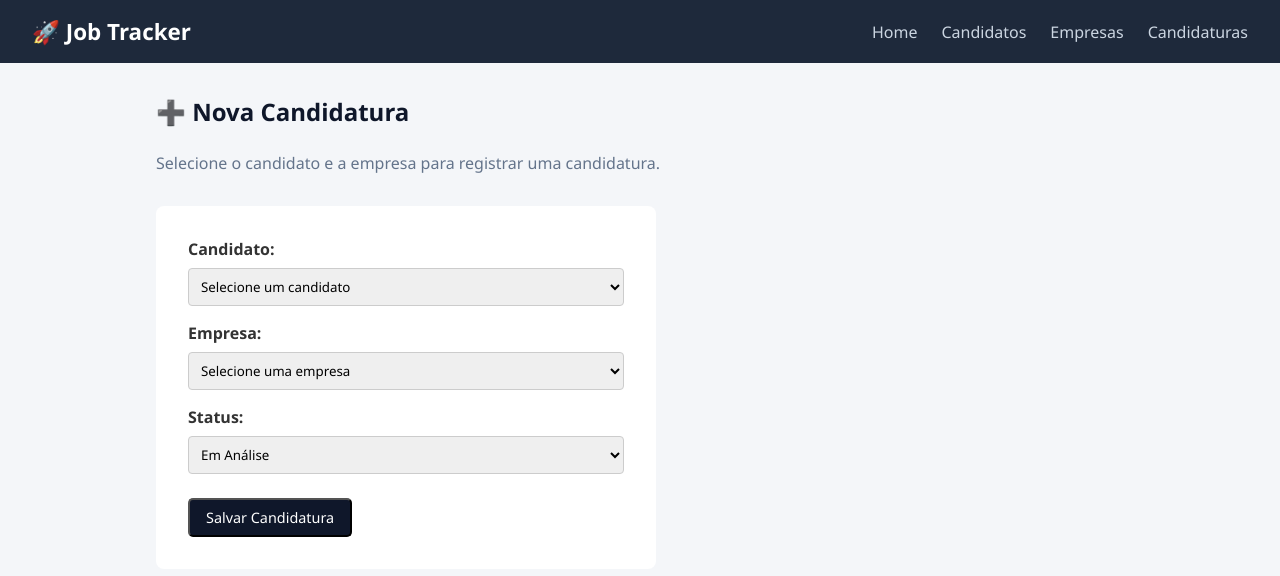
After one commit to carolresolve/job-application-tracker, a Flask app: page /candidaturas/nova in a window 1280 px wide. The commit adds this page. Shown: the top 576 px of the page. Run offline with Flask 3, Linux system fonts and the light colour scheme; data that the repository does not hold is empty.

Commit message:
feat: adiciona rotas, tabela e formulario de candidaturas com integração no dashboard

```diff
--- a/app.py
+++ b/app.py
@@ -1,5 +1,6 @@
-from flask import Flask, render_template
+from flask import Flask, render_template, request, redirect, url_for
 from database.conexao import conectar_banco
+from bson.objectid import ObjectId
 
 app = Flask(__name__)
 
@@ -19,5 +20,40 @@ def home():
         total_candidaturas=total_cand_vagas
     )
 
+@app.route("/candidaturas")
+def listar_candidaturas():
+    banco = conectar_banco()
+    # Busca todas as candidaturas no MongoDB
+    candidaturas = list(banco["candidaturas"].find())
+    return render_template("candidaturas.html", candidaturas=candidaturas)
+
+@app.route("/candidaturas/nova", methods=["GET", "POST"])
+def cadastrar_candidatura():
+ banco = conectar_banco()
+
+ if request.method == "POST":
+        candidato_id = request.form.get("candidato_id")
+        empresa_id = request.form.get("empresa_id")
+        status = request.form.get("status")
+
+        # Busca os nomes para salvar um documento completo na coleçãofrom bson.objectid import ObjectId
+        candidato = banco["candidatos"].find_one({"_id": ObjectId(candidato_id)})
+        empresa = banco["empresas"].find_one({"_id": ObjectId(empresa_id)})
+
+        banco["candidaturas"].insert_one({
+            "candidato_id": ObjectId(candidato_id),
+            "nome_candidato": candidato["nome"],
+            "empresa_id": ObjectId(empresa_id),
+            "nome_empresa": empresa["nome"],
+            "status": status
+        })
+
+        return redirect(url_for("listar_candidaturas"))
+
+    # GET: Busca listas para preencher os <select> no formulário    candidatos = list(banco["candidatos"].find())
+ empresas = list(banco["empresas"].find())
+ candidatos = list(banco["candidatos"].find())
+ return render_template("nova_candidatura.html", candidatos=candidatos, empresas=empresas)
+
 if __name__ == "__main__":
     app.run(debug=True)
--- a/templates/base.html
+++ b/templates/base.html
@@ -9,7 +9,6 @@
       rel="stylesheet"
       href="{{ url_for('static', filename='style.css') }}"
     />
-
   </head>
   <body>
     <nav class="navbar">
@@ -18,6 +17,7 @@
         <li><a href="/">Home</a></li>
         <li><a href="/candidatos">Candidatos</a></li>
         <li><a href="/empresas">Empresas</a></li>
+        <li><a href="/candidaturas">Candidaturas</a></li>
       </ul>
     </nav>
 
--- /dev/null
+++ b/templates/nova_candidatura.html
@@ -0,0 +1,76 @@
+{% extends "base.html" %} {% block content %}
+<div class="boas-vindas">
+  <h2>➕ Nova Candidatura</h2>
+  <p>Selecione o candidato e a empresa para registrar uma candidatura.</p>
+</div>
+
+<form
+  action="/candidaturas/nova"
+  method="POST"
+  style="max-width: 500px; background: #fff; padding: 2rem; border-radius: 8px"
+>
+  <div style="margin-bottom: 1rem">
+    <label style="display: block; margin-bottom: 0.5rem; font-weight: bold"
+      >Candidato:</label
+    >
+    <select
+      name="candidato_id"
+      required
+      style="
+        width: 100%;
+        padding: 0.5rem;
+        border-radius: 4px;
+        border: 1px solid #ccc;
+      "
+    >
+      <option value="">Selecione um candidato</option>
+      {% for c in candidatos %}
+      <option value="{{ c._id }}">{{ c.nome }}</option>
+      {% endfor %}
+    </select>
+  </div>
+
+  <div style="margin-bottom: 1rem">
+    <label style="display: block; margin-bottom: 0.5rem; font-weight: bold"
+      >Empresa:</label
+    >
+    <select
+      name="empresa_id"
+      required
+      style="
+        width: 100%;
+        padding: 0.5rem;
+        border-radius: 4px;
+        border: 1px solid #ccc;
+      "
+    >
+      <option value="">Selecione uma empresa</option>
+      {% for e in empresas %}
+      <option value="{{ e._id }}">{{ e.nome }}</option>
+      {% endfor %}
+    </select>
+  </div>
+
+  <div style="margin-bottom: 1.5rem">
+    <label style="display: block; margin-bottom: 0.5rem; font-weight: bold"
+      >Status:</label
+    >
+    <select
+      name="status"
+      style="
+        width: 100%;
+        padding: 0.5rem;
+        border-radius: 4px;
+        border: 1px solid #ccc;
+      "
+    >
+      <option value="Em Análise">Em Análise</option>
+      <option value="Entrevista Agendada">Entrevista Agendada</option>
+      <option value="Aprovado">Aprovado</option>
+      <option value="Reprovado">Reprovado</option>
+    </select>
+  </div>
+
+  <button type="submit" class="btn">Salvar Candidatura</button>
+</form>
+{% endblock %}
```
Also changed, not shown: templates/candidaturas.html (added, +31 -0 lines), templates/index.html (+6 -5 lines), candidaturas/candidaturas.py (line endings or trailing spaces).
